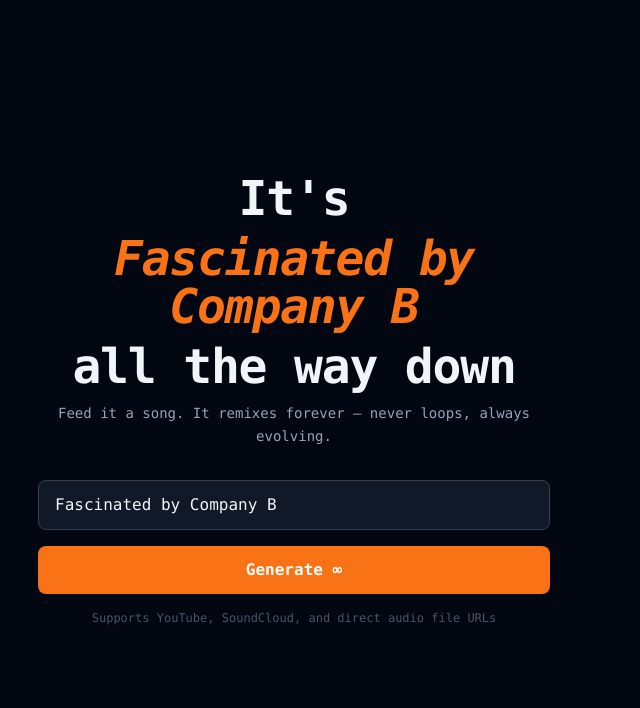
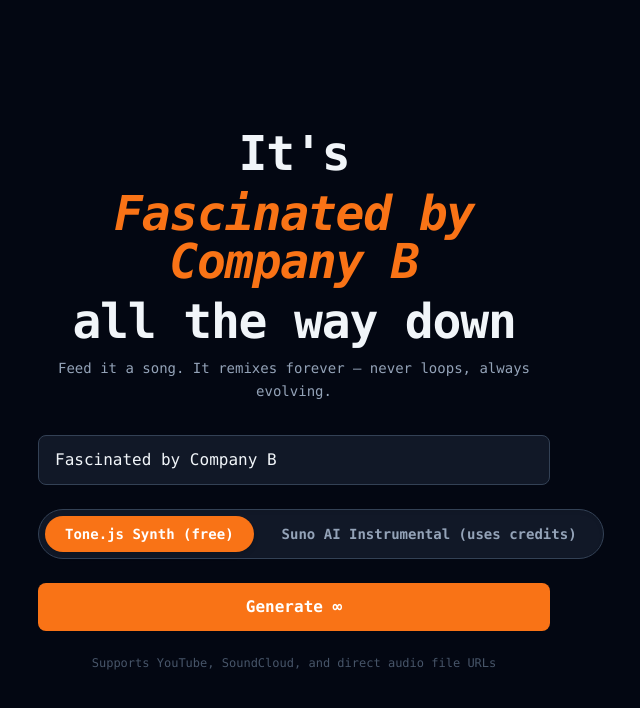
Before and after one commit to front-of-the-herd/Infinite-Remix, a Next.js app in the folder infinite-remix/: page / in a window 1280 px wide. Shown: the top 708 px of the page, without its empty margins (346-986 px from the left). Built offline with nearby package versions, Linux system fonts and the light colour scheme.

Commit message:
feat: add Suno AI instrumental generation engine with user selection and player integration

```diff
--- a/infinite-remix/app/page.tsx
+++ b/infinite-remix/app/page.tsx
@@ -4,17 +4,19 @@
 import SeedInput from '@/components/SeedInput';
 import Player from '@/components/Player';
 import AnimatedTitle from '@/components/AnimatedTitle';
-import type { SongDNA } from '@/types';
+import type { SongDNA, InstrumentalEngine } from '@/types';
 
 export default function Home() {
   const [dna, setDna] = useState<SongDNA | null>(null);
   const [loading, setLoading] = useState(false);
   const [error, setError] = useState<string | null>(null);
   const [finalSong, setFinalSong] = useState<string | undefined>(undefined);
+  const [enginePref, setEnginePref] = useState<InstrumentalEngine>('tonejs');
 
-  async function handleGenerate(url: string) {
+  async function handleGenerate(url: string, engine: InstrumentalEngine) {
     setLoading(true);
     setError(null);
+    setEnginePref(engine);
     try {
       const res = await fetch('/api/analyze', {
         method: 'POST',
@@ -32,7 +34,7 @@
   }
 
   if (dna) {
-    return <Player dna={dna} />;
+    return <Player dna={dna} engine={enginePref} />;
   }
 
   return (
--- a/infinite-remix/components/Player.tsx
+++ b/infinite-remix/components/Player.tsx
@@ -9,18 +9,21 @@
 import PhaseStrip from './PhaseStrip';
 import SourceMeters from './SourceMeters';
 import LyricsDisplay from './LyricsDisplay';
+import type { Phase, InstrumentalEngine } from '@/types';
 
+// The Player receives the parsed SongDNA and the user's selected generator engine
 interface PlayerProps {
   dna: SongDNA;
+  engine: InstrumentalEngine;
 }
 
 const INITIAL_WEIGHTS: SourceWeights = PHASE_WEIGHTS['build'];
 
-export default function Player({ dna }: PlayerProps) {
+export default function Player({ dna, engine }: PlayerProps) {
   const conductorRef    = useRef<SectionConductor | null>(null);
   const mixerRef        = useRef<import('@/lib/mixer').HybridMixer | null>(null);
   const stemPlayerRef   = useRef<StemPlayer | null>(null);
-  const instrumentalSessionRef = useRef<InstrumentalSession | null>(null);
+  const instrumentalSessionRef = useRef<any>(null); // Type 'any' to support both InstrumentalSession and SunoInstrumentalPlayer
   const tickRef         = useRef<ReturnType<typeof setInterval> | null>(null);
 
   const [state, setState] = useState<ConductorState>({
@@ -40,6 +43,7 @@
   });
   const [progress, setProgress] = useState(0);
   const [started,  setStarted]  = useState(false);
+  const [sunoGenerating, setSunoGenerating] = useState(false);
   const [nextVocalUrl, setNextVocalUrl] = useState<string | null>(null);
   const [driftLyrics, setDriftLyrics] = useState<string | null>(null);
   const [activeLyrics, setActiveLyrics] = useState<string | null>(null);
@@ -74,10 +78,9 @@
     if (started) return;
 
     // Lazy-import browser-only modules (requires user gesture for AudioContext)
-    const [{ HybridMixer }, { StemPlayer: StemPlayerClass }, { InstrumentalSession: InstrumentalSessionClass }, Tone] = await Promise.all([
+    const [{ HybridMixer }, { StemPlayer: StemPlayerClass }, Tone] = await Promise.all([
       import('@/lib/mixer'),
       import('@/lib/stemPlayer'),
-      import('@/lib/instrumentalSession'),
       import('tone'),
     ]);
 
@@ -91,8 +94,31 @@
     const stemPlayer = new StemPlayerClass(mixer);
     stemPlayerRef.current = stemPlayer;
 
-    const instrumentalSession = new InstrumentalSessionClass(mixer);
-    instrumentalSessionRef.current = instrumentalSession;
+    // Engine Selection Logic
+    let activeInstrumentalEngine: any = null;
+    if (engine === 'suno') {
+      setSunoGenerating(true);
+      const { generateInstrumental } = await import('@/lib/sunoClient');
+      const { SunoInstrumentalPlayer } = await import('@/lib/sunoInstrumentalPlayer');
+
+      try {
+        const url = await generateInstrumental(dna);
+        activeInstrumentalEngine = new SunoInstrumentalPlayer(mixer, url);
+        await activeInstrumentalEngine.load();
+      } catch (err) {
+        console.error('Suno instrumental generation failed:', err);
+        // Fallback to ToneJS if Suno generation fails completely
+        const { InstrumentalSession } = await import('@/lib/instrumentalSession');
+        activeInstrumentalEngine = new InstrumentalSession(mixer);
+      } finally {
+        setSunoGenerating(false);
+      }
+    } else {
+      const { InstrumentalSession } = await import('@/lib/instrumentalSession');
+      activeInstrumentalEngine = new InstrumentalSession(mixer);
+    }
+
+    instrumentalSessionRef.current = activeInstrumentalEngine;
 
     const conductor = new SectionConductor(dna);
     conductorRef.current = conductor;
@@ -100,10 +126,10 @@
     // Apply initial weights
     mixer.transitionToPhase(conductor.weights, 0);
 
-    // Initial state sync and start the generative engine
+    // Build initial evolution
     const initialEvolution = conductor.evolution;
-    instrumentalSession.updateState(conductor.phase, initialEvolution);
-    instrumentalSession.start();
+    activeInstrumentalEngine.updateState(conductor.phase, initialEvolution);
+    activeInstrumentalEngine.start();
 
     setStarted(true);
 
@@ -184,7 +210,7 @@
       setState(snap);
       setProgress(c.phaseProgress);
     }, 1000);
-  }, [dna, started, triggerPreGenerate]);
+  }, [dna, started, triggerPreGenerate, engine]);
 
   // Cleanup on unmount
   useEffect(() => {
@@ -210,21 +236,26 @@
         </div>
 
         {/* Start button (required for AudioContext) */}
-        {!started && (
-          <div className="flex justify-center">
+        {!started ? (
           <button
             onClick={start}
-              className="rounded-full bg-orange-500 px-8 py-3 font-semibold text-white hover:bg-orange-400 transition-colors"
+            className="w-full rounded-lg bg-orange-500 py-4 text-xl font-black tracking-widest text-white shadow-lg hover:bg-orange-400"
           >
             Start ∞
           </button>
-          </div>
-        )}
-
-        {/* Phase strip */}
+        ) : sunoGenerating ? (
+          <button disabled className="w-full flex items-center justify-center gap-3 rounded-lg bg-slate-800 py-4 text-lg font-bold tracking-widest text-slate-400 shadow-inner">
+            <svg className="h-5 w-5 animate-spin" viewBox="0 0 24 24">
+              <circle className="opacity-25" cx="12" cy="12" r="10" stroke="currentColor" strokeWidth="4" fill="none" />
+              <path className="opacity-75" fill="currentColor" d="M4 12a8 8 0 018-8v8z" />
+            </svg>
+            Generating Backing Track (~75s)...
+          </button>
+        ) : (
           <div className="rounded-xl border border-slate-800 bg-gray-900 p-4 space-y-4">
             <PhaseStrip currentPhase={state.phase} progress={progress} />
           </div>
+        )}
 
         {/* Conductor info */}
         <div className="grid grid-cols-3 gap-3 text-center">
--- a/infinite-remix/components/SeedInput.tsx
+++ b/infinite-remix/components/SeedInput.tsx
@@ -1,15 +1,17 @@
 'use client';
 
 import { useState, useEffect } from 'react';
+import type { InstrumentalEngine } from '@/types';
 
 interface SeedInputProps {
-  onGenerate: (url: string) => void;
+  onGenerate: (url: string, engine: InstrumentalEngine) => void;
   loading: boolean;
   value?: string;
 }
 
 export default function SeedInput({ onGenerate, loading, value }: SeedInputProps) {
   const [url, setUrl] = useState('');
+  const [engine, setEngine] = useState<InstrumentalEngine>('tonejs');
 
   // Auto-fill from parent when value prop arrives
   useEffect(() => {
@@ -19,11 +21,11 @@
   function handleSubmit(e: React.FormEvent) {
     e.preventDefault();
     const trimmed = url.trim();
-    if (trimmed) onGenerate(trimmed);
+    if (trimmed) onGenerate(trimmed, engine);
   }
 
   return (
-    <form onSubmit={handleSubmit} className="space-y-4">
+    <form onSubmit={handleSubmit} className="space-y-6">
       <div className="relative">
         <input
           type="text"
@@ -38,6 +40,27 @@
             disabled:opacity-50 transition-colors
           "
         />
+      </div>
+
+      <div className="flex items-center justify-center gap-2 mt-4 bg-gray-900 border border-slate-700 p-1.5 rounded-full w-max mx-auto shadow-inner">
+        <button
+          type="button"
+          onClick={() => setEngine('tonejs')}
+          className={`px-5 py-2 rounded-full text-sm font-semibold transition-all ${
+            engine === 'tonejs' ? 'bg-orange-500 text-white shadow-md' : 'text-slate-400 hover:text-slate-200'
+          }`}
+        >
+          Tone.js Synth (free)
+        </button>
+        <button
+          type="button"
+          onClick={() => setEngine('suno')}
+          className={`px-5 py-2 rounded-full text-sm font-semibold transition-all ${
+            engine === 'suno' ? 'bg-blue-600 text-white shadow-md' : 'text-slate-400 hover:text-slate-200'
+          }`}
+        >
+          Suno AI Instrumental (uses credits)
+        </button>
       </div>
 
       <button
--- a/infinite-remix/lib/sunoClient.ts
+++ b/infinite-remix/lib/sunoClient.ts
@@ -199,3 +199,48 @@
 
   return { audioUrl, lyrics };
 }
+
+/**
+ * Strategy A: Generate a single deep instrumental bed for ambient looping
+ */
+export async function generateInstrumental(
+  dna: SongDNA,
+  apiKey?: string
+): Promise<string> {
+  const style = `${dna.musical.genreTags.join(', ')}, instrumental, continuous mix, hypnotic loop`;
+
+  const genResult = await apiFetch<GenerateResult>(
+    'POST',
+    '/api/v1/generate',
+    {
+      customMode:          true,
+      instrumental:        true,
+      model:               'V5',
+      prompt:              '',
+      style,
+      title:               `${dna.meta.title} Instrumental Bed`,
+      vocalGender:         '',
+      weirdnessConstraint: 0.1,
+      callBackUrl:         'https://example.com/noop',
+    },
+    apiKey
+  );
+
+  const { taskId } = genResult;
+  if (!taskId) throw new Error('Suno: no taskId returned for instrumental');
+
+  const details = await poll(
+    `/api/v1/generate/record-info?taskId=${taskId}`,
+    data => data?.status === 'SUCCESS' && (data?.response?.sunoData?.length ?? 0) > 0,
+    apiKey
+  );
+
+  const songs = details.response?.sunoData;
+  if (!songs || songs.length === 0) throw new Error('Suno: no instrumental songs returned');
+
+  const song = songs[0];
+  const audioUrl = song.audioUrl ?? song.audio_url;
+  if (!audioUrl) throw new Error('Suno: missing audioUrl in instrumental response');
+
+  return audioUrl;
+}
--- /dev/null
+++ b/infinite-remix/lib/sunoInstrumentalPlayer.ts
@@ -0,0 +1,46 @@
+import type { HybridMixer } from '@/lib/mixer';
+import type { Phase, Evolution } from '@/types';
+
+export class SunoInstrumentalPlayer {
+  private mixer: HybridMixer;
+  private url: string;
+  private sourceNode: AudioBufferSourceNode | null = null;
+  private buffer: AudioBuffer | null = null;
+
+  constructor(mixer: HybridMixer, url: string) {
+    this.mixer = mixer;
+    this.url = url;
+  }
+
+  async load(): Promise<void> {
+    this.buffer = await this.mixer.fetchAndDecode(this.url);
+  }
+
+  // Shim to match the API footprint of InstrumentalSession so Player.tsx can seamlessly call it
+  public updateState(phase: Phase, evolution: Evolution): void {
+     // Under Strategy A, the Suno player just loops endlessly without phase muting
+  }
+
+  start(): void {
+    if (!this.buffer) throw new Error('SunoInstrumentalPlayer: buffer not loaded');
+
+    this.sourceNode = this.mixer.audioContext.createBufferSource();
+    this.sourceNode.buffer = this.buffer;
+    this.sourceNode.loop = true;
+    this.sourceNode.connect(this.mixer.getGainNode('instrumental'));
+    this.sourceNode.start(0);
+  }
+
+  stop(): void {
+    if (this.sourceNode) {
+      try { this.sourceNode.stop(); } catch { /* ignore */ }
+      this.sourceNode.disconnect();
+      this.sourceNode = null;
+    }
+  }
+
+  dispose(): void {
+    this.stop();
+    this.buffer = null;
+  }
+}
--- a/infinite-remix/types/index.ts
+++ b/infinite-remix/types/index.ts
@@ -1,4 +1,5 @@
 export type Phase = 'build' | 'peak' | 'breakdown' | 'drift' | 'rebuild';
+export type InstrumentalEngine = 'tonejs' | 'suno';
 
 export interface VocalSlice {
   type: 'intro' | 'verse' | 'chorus' | 'bridge' | 'outro';
```
Lines whose indentation alone changed are shown as unchanged.
